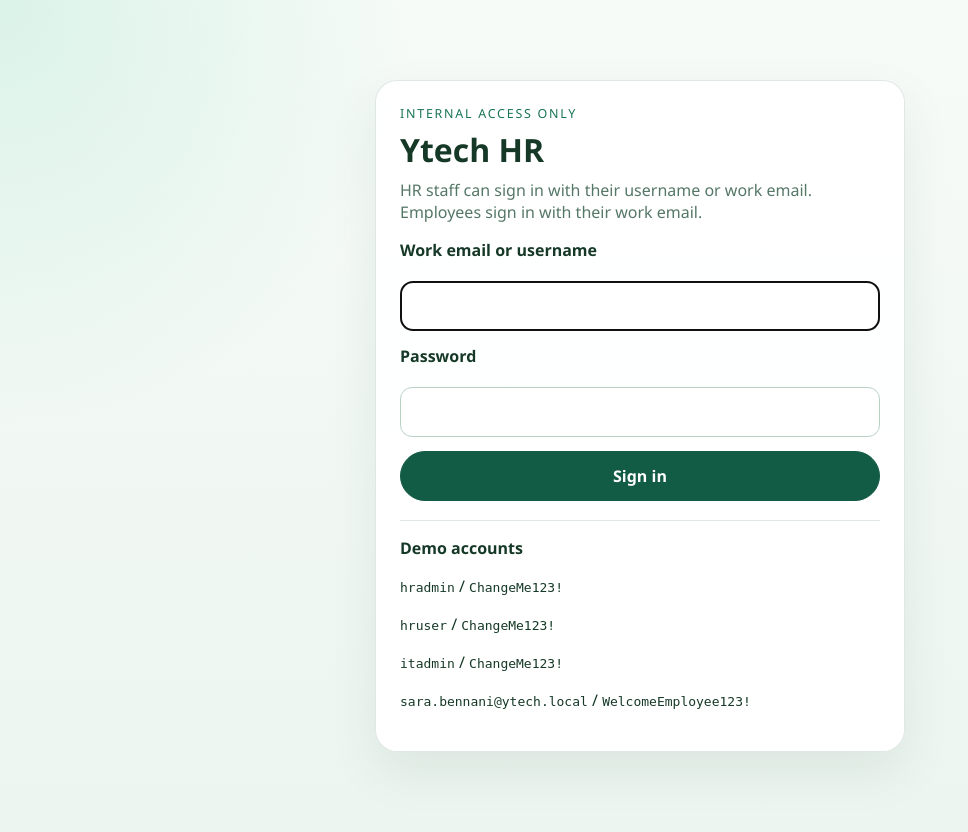
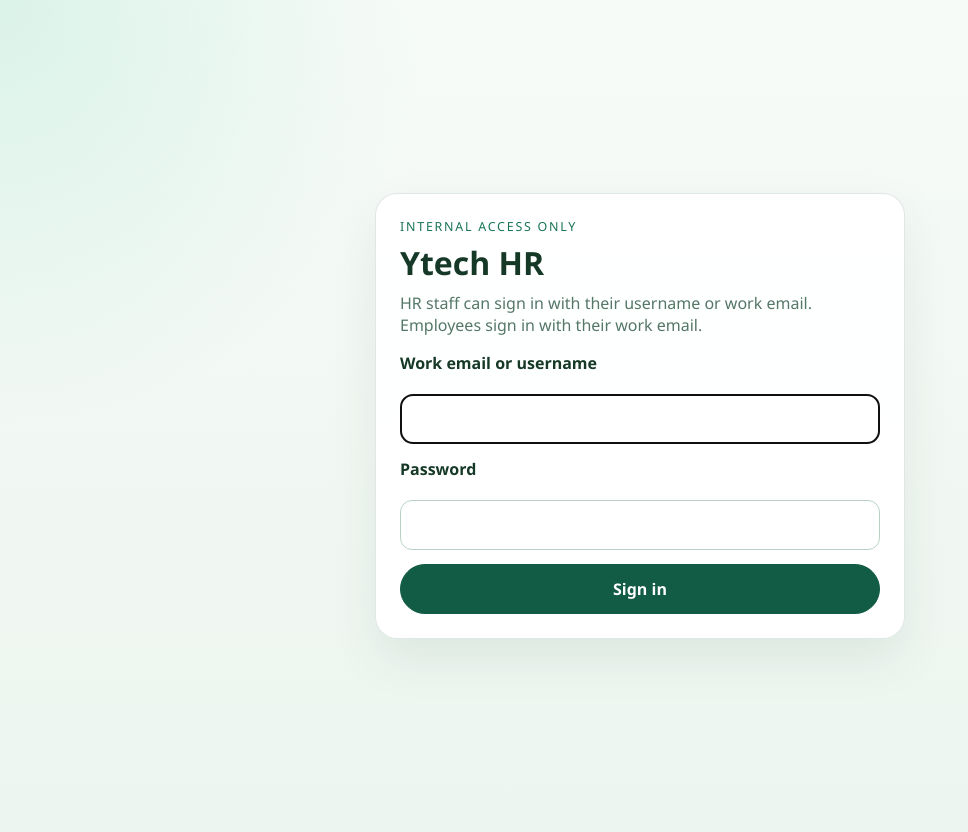
Before and after one commit to ytech-solutions-projet/CRUD_HR_app, a Django app: page /login/ in a window 1280 px wide. Shown: the whole page, without its empty margins (0-968 px from the left). Run offline with Django 5.2, Linux system fonts and the light colour scheme.

Commit message:
Remove demo accounts from login page

```diff
--- a/backend/templates/registration/login.html
+++ b/backend/templates/registration/login.html
@@ -27,14 +27,6 @@
 
             <button type="submit">Sign in</button>
         </form>
-
-        <section class="demo-credentials">
-            <strong>Demo accounts</strong>
-            <p><code>hradmin</code> / <code>ChangeMe123!</code></p>
-            <p><code>hruser</code> / <code>ChangeMe123!</code></p>
-            <p><code>itadmin</code> / <code>ChangeMe123!</code></p>
-            <p><code>sara.bennani@ytech.local</code> / <code>WelcomeEmployee123!</code></p>
-        </section>
     </main>
 </body>
 </html>
```
